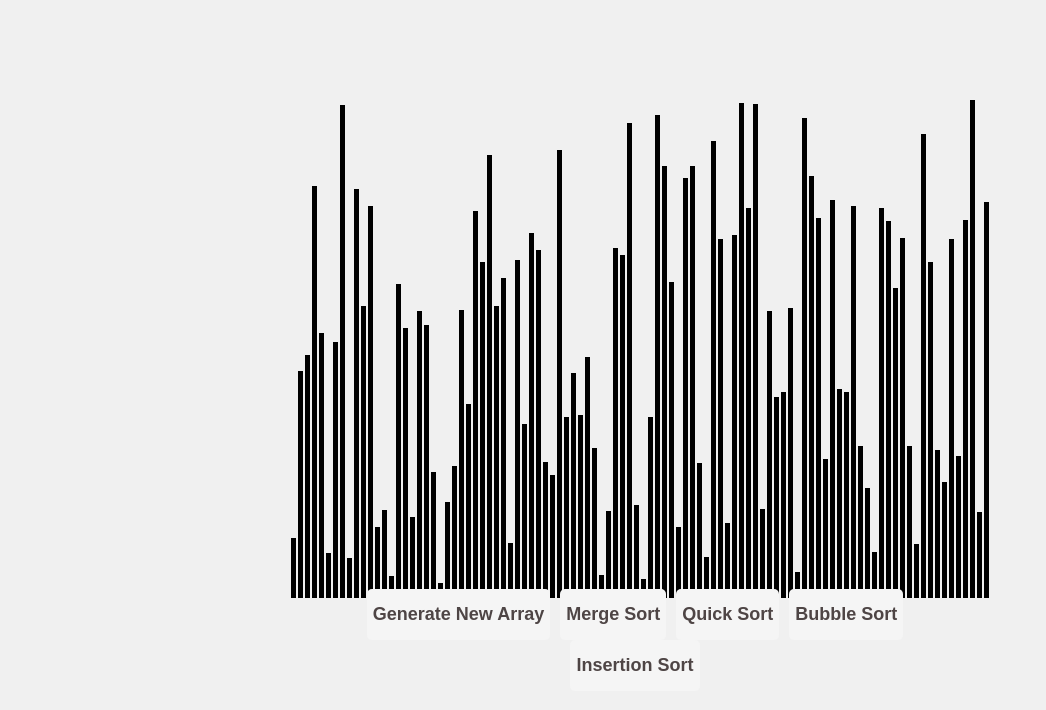
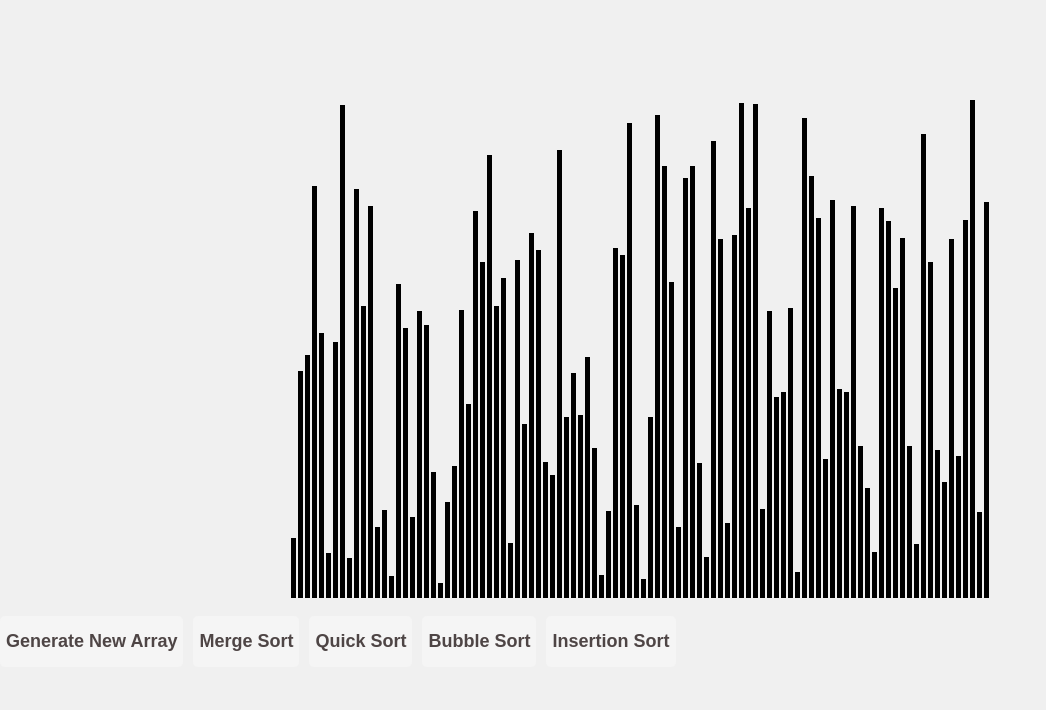
Before and after one commit to waliamehak/SortingVisualiser, a React (Create React App) app: page / in a window 1280 px wide. Shown: the top 710 px of the page, without its empty margins (0-1046 px from the left). Built offline with nearby package versions, Linux system fonts and the light colour scheme.

Commit message:
updated bugs

```diff
--- a/src/SortingVisulaiser/SortingVisualiser.css
+++ b/src/SortingVisulaiser/SortingVisualiser.css
@@ -32,7 +32,5 @@
 
   .buttons{
     position: absolute;
-    left:50%;
-    top:80%;
-    transform: translate(-50%, -50%);
+    margin-top:14px;
   }
```
